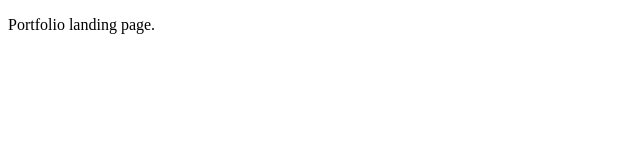
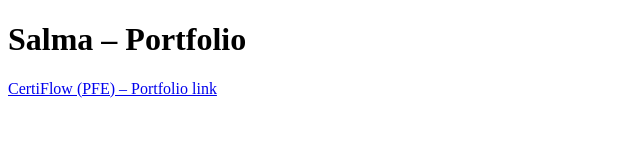
Before and after one commit to saltyma/saltyma.github.io, a plain HTML site: page index.html in a window 1280 px wide. Shown: the whole page, without its empty margins (0-640 px from the left). Drawn offline with Linux system fonts and the light colour scheme.

Commit message:
updated index

```diff
--- a/index.html
+++ b/index.html
@@ -5,6 +5,7 @@
   <title>Salma – Portfolio</title>
 </head>
 <body>
-  <p>Portfolio landing page.</p>
+  <h1>Salma – Portfolio</h1>
+  <p><a href="/pfe">CertiFlow (PFE) – Portfolio link</a></p>
 </body>
 </html>
```
